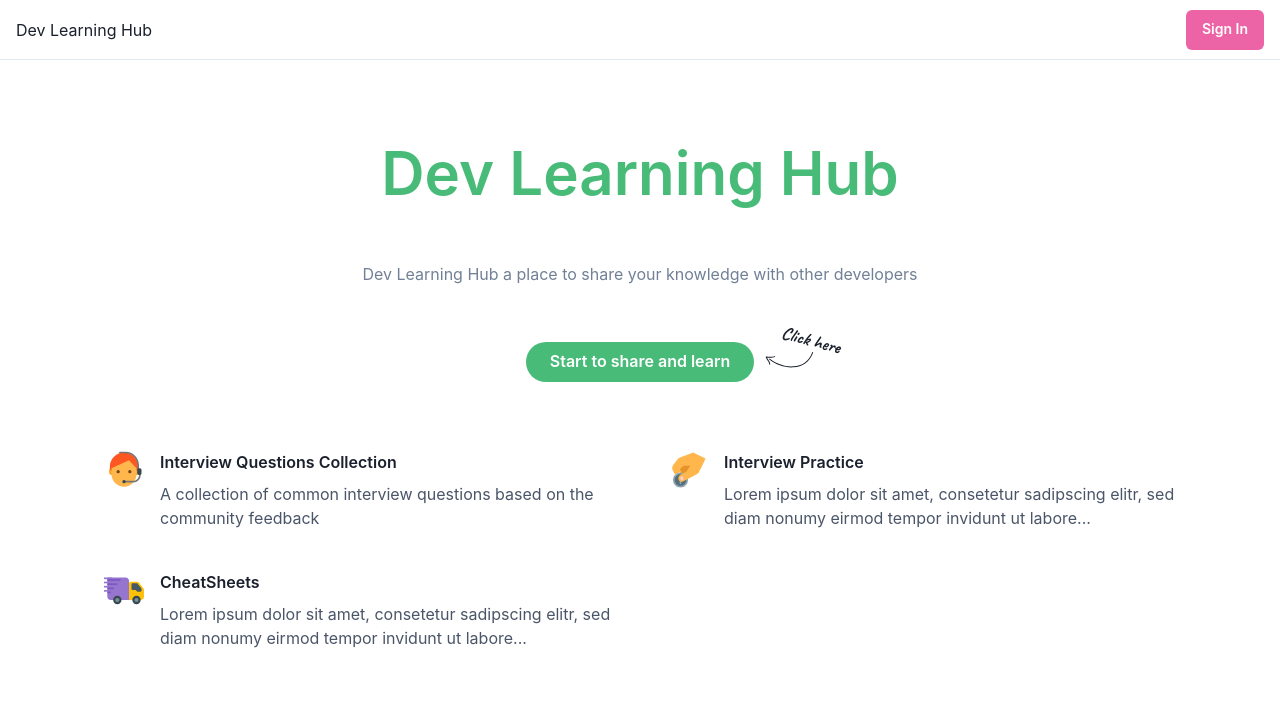
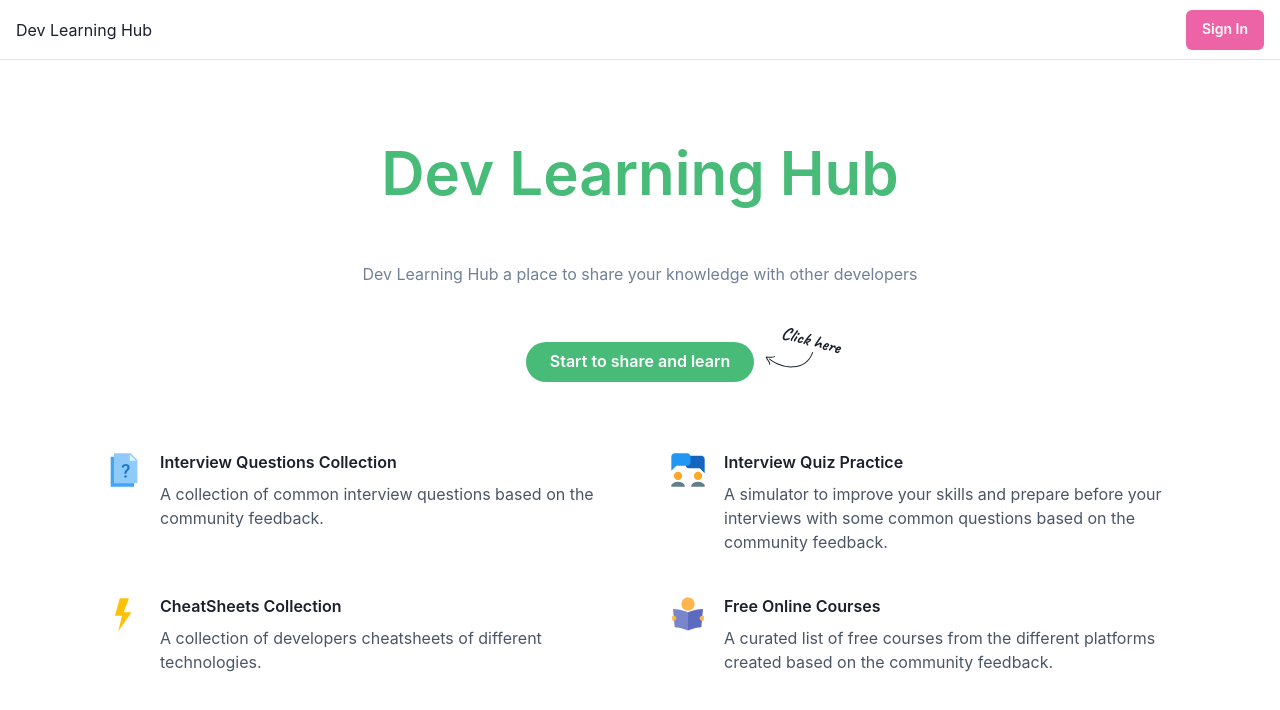
Before and after one commit to brayanarrieta/dev-learning-hub, a Next.js app: page / in a window 1280 px wide. Shown: the top 710 px of the page. Built offline with nearby package versions, Linux system fonts and the light colour scheme.

Commit message:
Refactor code structure

```diff
--- a/custom-components/FeaturesGrid/index.tsx
+++ /dev/null
@@ -1,30 +0,0 @@
-import React from 'react';
-import {
-  Box, SimpleGrid, Icon,
-} from '@chakra-ui/react';
-import { FcAssistant, FcDonate, FcInTransit } from 'react-icons/fc';
-import Feature from './Feature';
-
-const FeaturesGrid = () => (
-  <Box py={4} px={{ base: 4, md: 24 }}>
-    <SimpleGrid columns={{ base: 1, md: 2 }} spacing={10}>
-      <Feature
-        icon={<Icon as={FcAssistant} w={10} h={10} />}
-        title="Interview Questions Collection"
-        text="A collection of common interview questions based on the community feedback"
-      />
-      <Feature
-        icon={<Icon as={FcDonate} w={10} h={10} />}
-        title="Interview Practice"
-        text="Lorem ipsum dolor sit amet, consetetur sadipscing elitr, sed diam nonumy eirmod tempor invidunt ut labore..."
-      />
-      <Feature
-        icon={<Icon as={FcInTransit} w={10} h={10} />}
-        title="CheatSheets"
-        text="Lorem ipsum dolor sit amet, consetetur sadipscing elitr, sed diam nonumy eirmod tempor invidunt ut labore..."
-      />
-    </SimpleGrid>
-  </Box>
-);
-
-export default FeaturesGrid;
--- /dev/null
+++ b/custom-components/LandingPage/FeaturesGrid/index.tsx
@@ -0,0 +1,37 @@
+import React from 'react';
+import {
+  Box, SimpleGrid, Icon,
+} from '@chakra-ui/react';
+import {
+  FcCollaboration, FcFlashOn, FcQuestions, FcReading,
+} from 'react-icons/fc';
+import Feature from './Feature';
+
+const FeaturesGrid = () => (
+  <Box py={4} px={{ base: 4, md: 24 }}>
+    <SimpleGrid columns={{ base: 1, md: 2 }} spacing={10}>
+      <Feature
+        icon={<Icon as={FcQuestions} w={10} h={10} />}
+        title="Interview Questions Collection"
+        text="A collection of common interview questions based on the community feedback."
+      />
+      <Feature
+        icon={<Icon as={FcCollaboration} w={10} h={10} />}
+        title="Interview Quiz Practice"
+        text="A simulator to improve your skills and prepare before your interviews with some common questions based on the community feedback."
+      />
+      <Feature
+        icon={<Icon as={FcFlashOn} w={10} h={10} />}
+        title="CheatSheets Collection"
+        text="A collection of developers cheatsheets of different technologies."
+      />
+      <Feature
+        icon={<Icon as={FcReading} w={10} h={10} />}
+        title="Free Online Courses"
+        text="A curated list of free courses from the different platforms created based on the community feedback."
+      />
+    </SimpleGrid>
+  </Box>
+);
+
+export default FeaturesGrid;
--- a/custom-components/HeroLandingPage.tsx
+++ b/custom-components/LandingPage/HeroLandingPage.tsx
@@ -10,7 +10,20 @@ import {
   useColorModeValue,
   createIcon,
 } from '@chakra-ui/react';
-import { SIGN_IN_URL } from '../config';
+import { SIGN_IN_URL } from '../../config';
+
+const Arrow = createIcon({
+  displayName: 'Arrow',
+  viewBox: '0 0 72 24',
+  path: (
+    <path
+      fillRule="evenodd"
+      clipRule="evenodd"
+      d="M0.600904 7.08166C0.764293 6.8879 1.01492 6.79004 1.26654 6.82177C2.83216 7.01918 5.20326 7.24581 7.54543 7.23964C9.92491 7.23338 12.1351 6.98464 13.4704 6.32142C13.84 6.13785 14.2885 6.28805 14.4722 6.65692C14.6559 7.02578 14.5052 7.47362 14.1356 7.6572C12.4625 8.48822 9.94063 8.72541 7.54852 8.7317C5.67514 8.73663 3.79547 8.5985 2.29921 8.44247C2.80955 9.59638 3.50943 10.6396 4.24665 11.7384C4.39435 11.9585 4.54354 12.1809 4.69301 12.4068C5.79543 14.0733 6.88128 15.8995 7.1179 18.2636C7.15893 18.6735 6.85928 19.0393 6.4486 19.0805C6.03792 19.1217 5.67174 18.8227 5.6307 18.4128C5.43271 16.4346 4.52957 14.868 3.4457 13.2296C3.3058 13.0181 3.16221 12.8046 3.01684 12.5885C2.05899 11.1646 1.02372 9.62564 0.457909 7.78069C0.383671 7.53862 0.437515 7.27541 0.600904 7.08166ZM5.52039 10.2248C5.77662 9.90161 6.24663 9.84687 6.57018 10.1025C16.4834 17.9344 29.9158 22.4064 42.0781 21.4773C54.1988 20.5514 65.0339 14.2748 69.9746 0.584299C70.1145 0.196597 70.5427 -0.0046455 70.931 0.134813C71.3193 0.274276 71.5206 0.70162 71.3807 1.08932C66.2105 15.4159 54.8056 22.0014 42.1913 22.965C29.6185 23.9254 15.8207 19.3142 5.64226 11.2727C5.31871 11.0171 5.26415 10.5479 5.52039 10.2248Z"
+      fill="currentColor"
+    />
+  ),
+});
 
 export default function HeroLandingPage() {
   return (
@@ -61,7 +74,7 @@ export default function HeroLandingPage() {
             >
               Start to share and learn
             </Button>
-            <Box display={{ base: 'none', md: 'block'}}>
+            <Box display={{ base: 'none', md: 'block' }}>
               <Icon
                 as={Arrow}
                 color={useColorModeValue('gray.800', 'gray.300')}
@@ -87,16 +100,3 @@ export default function HeroLandingPage() {
     </>
   );
 }
-
-const Arrow = createIcon({
-  displayName: 'Arrow',
-  viewBox: '0 0 72 24',
-  path: (
-    <path
-      fillRule="evenodd"
-      clipRule="evenodd"
-      d="M0.600904 7.08166C0.764293 6.8879 1.01492 6.79004 1.26654 6.82177C2.83216 7.01918 5.20326 7.24581 7.54543 7.23964C9.92491 7.23338 12.1351 6.98464 13.4704 6.32142C13.84 6.13785 14.2885 6.28805 14.4722 6.65692C14.6559 7.02578 14.5052 7.47362 14.1356 7.6572C12.4625 8.48822 9.94063 8.72541 7.54852 8.7317C5.67514 8.73663 3.79547 8.5985 2.29921 8.44247C2.80955 9.59638 3.50943 10.6396 4.24665 11.7384C4.39435 11.9585 4.54354 12.1809 4.69301 12.4068C5.79543 14.0733 6.88128 15.8995 7.1179 18.2636C7.15893 18.6735 6.85928 19.0393 6.4486 19.0805C6.03792 19.1217 5.67174 18.8227 5.6307 18.4128C5.43271 16.4346 4.52957 14.868 3.4457 13.2296C3.3058 13.0181 3.16221 12.8046 3.01684 12.5885C2.05899 11.1646 1.02372 9.62564 0.457909 7.78069C0.383671 7.53862 0.437515 7.27541 0.600904 7.08166ZM5.52039 10.2248C5.77662 9.90161 6.24663 9.84687 6.57018 10.1025C16.4834 17.9344 29.9158 22.4064 42.0781 21.4773C54.1988 20.5514 65.0339 14.2748 69.9746 0.584299C70.1145 0.196597 70.5427 -0.0046455 70.931 0.134813C71.3193 0.274276 71.5206 0.70162 71.3807 1.08932C66.2105 15.4159 54.8056 22.0014 42.1913 22.965C29.6185 23.9254 15.8207 19.3142 5.64226 11.2727C5.31871 11.0171 5.26415 10.5479 5.52039 10.2248Z"
-      fill="currentColor"
-    />
-  ),
-});
--- a/components/Navbar/DesktopNavbar.tsx
+++ b/custom-components/LandingPage/Navbar/DesktopNavbar.tsx
@@ -4,8 +4,8 @@ import {
   Link,
   useColorModeValue,
 } from '@chakra-ui/react';
-import NAV_ITEMS from '../../constants';
-import { NavItem } from '../../types';
+import NAV_ITEMS from '../../../constants';
+import { NavItem } from '../../../types';
 
 const DesktopNavbar = () => {
   const linkColor = useColorModeValue('gray.600', 'gray.200');
--- a/components/Navbar/MobileNavbar.tsx
+++ b/custom-components/LandingPage/Navbar/MobileNavbar.tsx
@@ -5,8 +5,8 @@ import {
   Link,
   useColorModeValue,
 } from '@chakra-ui/react';
-import NAV_ITEMS from '../../constants';
-import { NavItem } from '../../types';
+import NAV_ITEMS from '../../../constants';
+import { NavItem } from '../../../types';
 
 const MobileNavbar = () => (
   <Stack
--- a/components/Navbar/Navbar.tsx
+++ b/custom-components/LandingPage/Navbar/Navbar.tsx
@@ -16,7 +16,7 @@ import {
 } from '@chakra-ui/icons';
 import DesktopNavbar from './DesktopNavbar';
 import MobileNavbar from './MobileNavbar';
-import { SIGN_IN_URL } from '../../config';
+import { SIGN_IN_URL } from '../../../config';
 
 const Navbar = () => {
   const { isOpen, onToggle } = useDisclosure();
--- a/pages/index.tsx
+++ b/pages/index.tsx
@@ -1,7 +1,7 @@
 import React from 'react';
-import Navbar from '../components/Navbar/Navbar';
-import FeaturesGrid from '../custom-components/FeaturesGrid';
-import HeroLandingPage from '../custom-components/HeroLandingPage';
+import Navbar from '../custom-components/LandingPage/Navbar/Navbar';
+import FeaturesGrid from '../custom-components/LandingPage/FeaturesGrid';
+import HeroLandingPage from '../custom-components/LandingPage/HeroLandingPage';
 
 const Index = () => (
   <>
```
Also changed, not shown: pages/home.tsx (+5 -5 lines), custom-components/LandingPage/FeaturesGrid/Feature.tsx (renamed from custom-components/FeaturesGrid/Feature.tsx).
